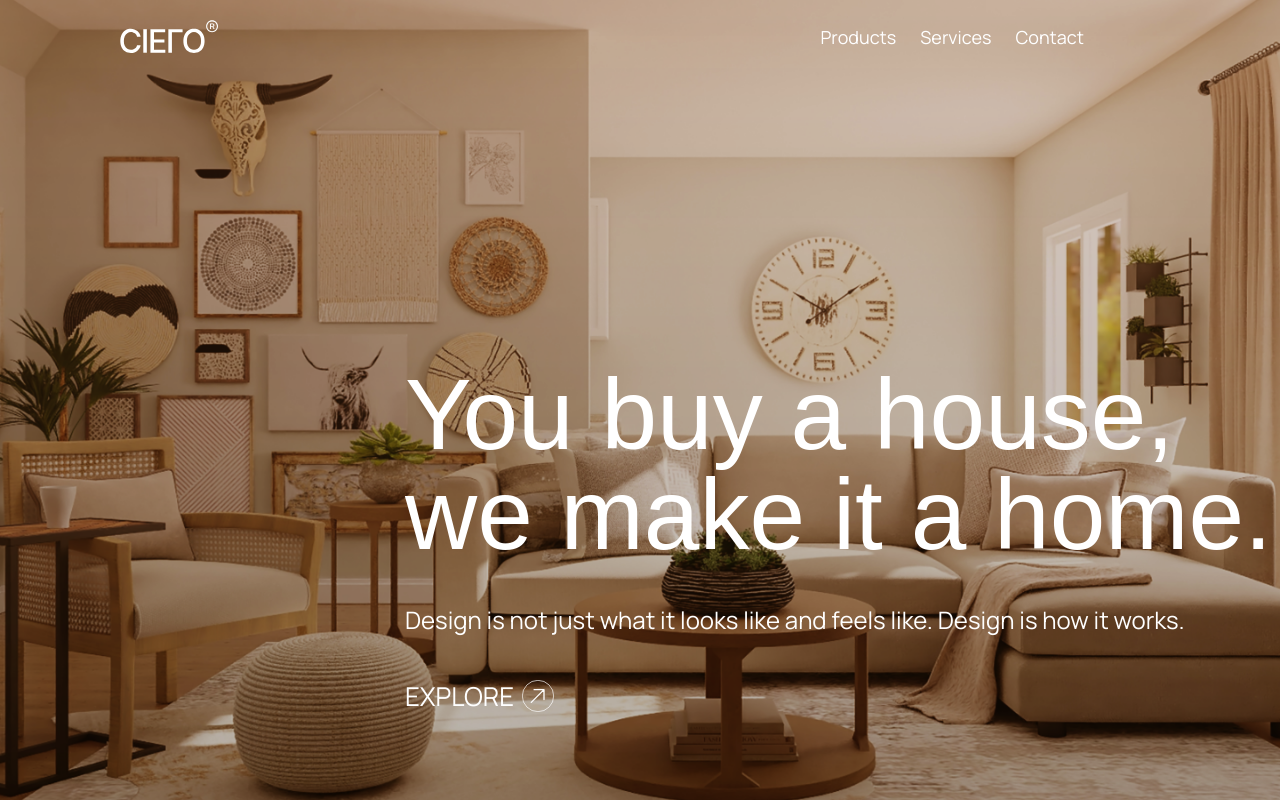
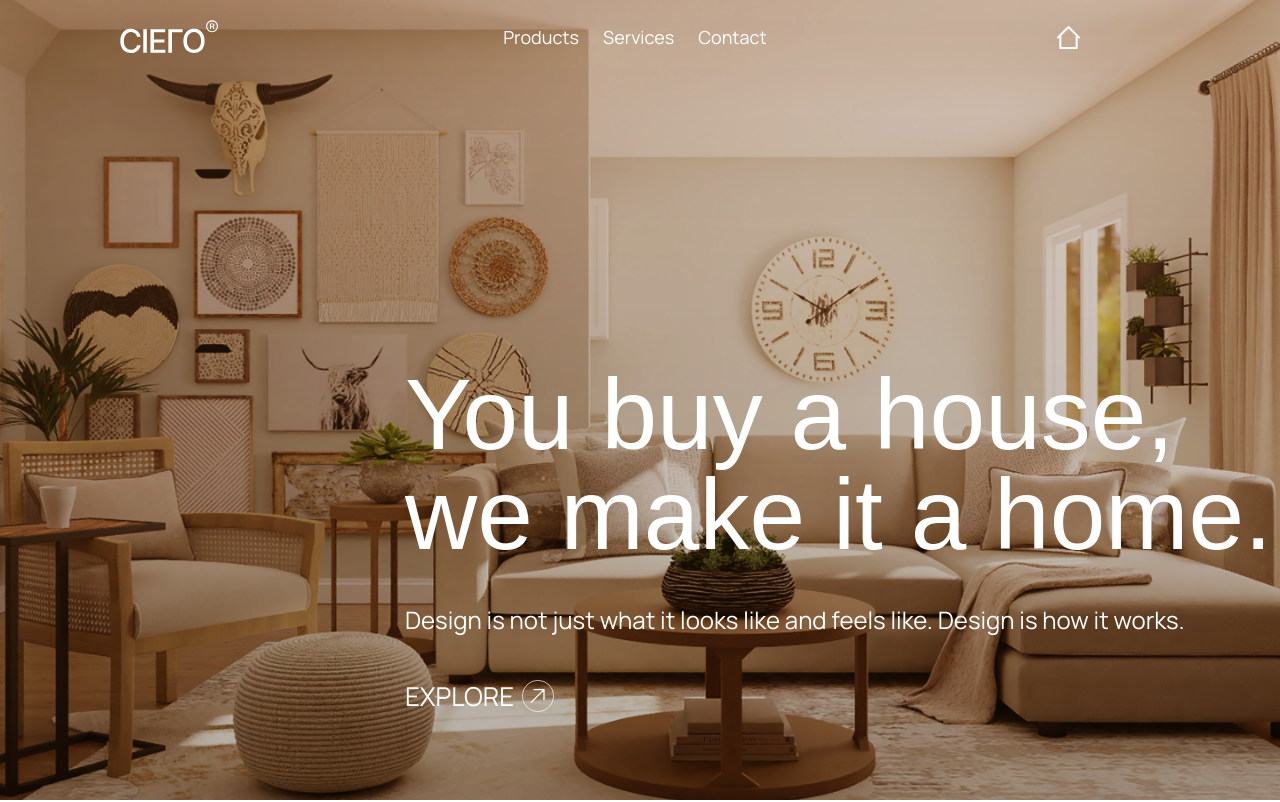
Before and after one commit to asssslay/CIELO-website, a React (Vite) app: page / in a window 1280 px wide. Shown: the top 802 px of the page. Built offline with nearby package versions, Linux system fonts and the light colour scheme; a web font is replaced by a local one.

Commit message:
Update Nav

```diff
--- a/src/components/Nav.jsx
+++ b/src/components/Nav.jsx
@@ -1,4 +1,5 @@
 import { assetPaths, navLinks } from "../constants";
+import NavButton from "./NavButton";
 
 const Nav = () => {
   return (
@@ -19,6 +20,7 @@ const Nav = () => {
             </li>
           ))}
         </ul>
+        <NavButton />
       </nav>
     </header>
   );
--- /dev/null
+++ b/src/components/NavButton.jsx
@@ -0,0 +1,11 @@
+import { assetPaths } from "../constants";
+
+const NavButton = () => {
+  return (
+    <button className="font-manrope leading-normal text-lg 2xl:text-xl text-white uppercase">
+      <img src={assetPaths.menu} alt="Menu" />
+    </button>
+  );
+};
+
+export default NavButton;
--- a/src/constants/index.js
+++ b/src/constants/index.js
@@ -17,6 +17,7 @@ export const assetPaths = {
   backgroundCTA: "/assets/images/backgroundCTA.png",
   backgroundCTA1: "/assets/images/backgroundCTA1.svg",
   cursorNew: "/assets/icons/cursorNew.svg",
+  menu: "/assets/icons/menu.svg",
 };
 export const navLinks = [
   { href: "#", label: "Products" },
```
Also changed, not shown: public/assets/icons/menu.svg (added).
